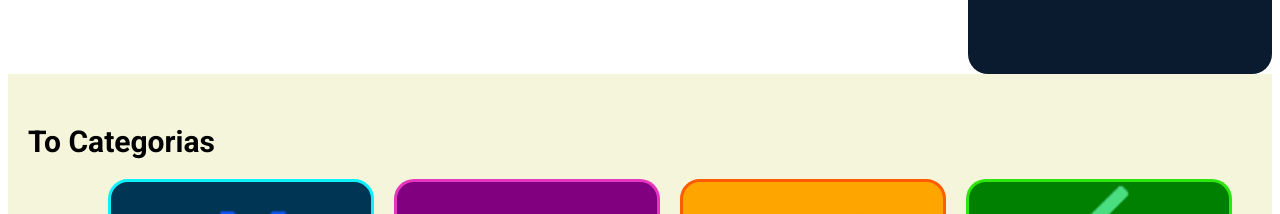
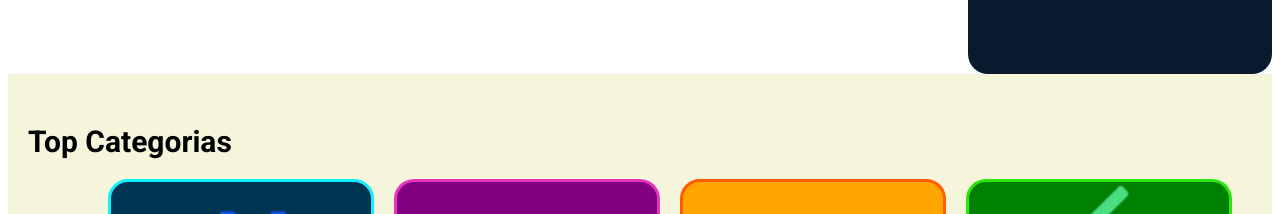
Before and after one commit to gabrieljcoutinho/Projeto-loja-de-jogo-SPA, a React (Create React App) app: page / in a window 1280 px wide. Shown: the part 1100-1314 px from the top of the page. Built offline with nearby package versions, Linux system fonts and the light colour scheme.

Commit message:
arrumando letra bug

```diff
--- a/src/components/Categorias.jsx
+++ b/src/components/Categorias.jsx
@@ -10,7 +10,7 @@ import imgMultiplayer from "../img/multiplayer.png"
 const Categorias = () => {
   return (
     <div className='conteudoCategorisaJogos'>
-        <h3 className='tituloCategoria'>To Categorias</h3>
+        <h3 className='tituloCategoria'>Top Categorias</h3>
 
         <div className="flexboxCategoriasDeJogos">
             {/* Adicionado divsJogos aqui para herdar o border-radius */}
```
